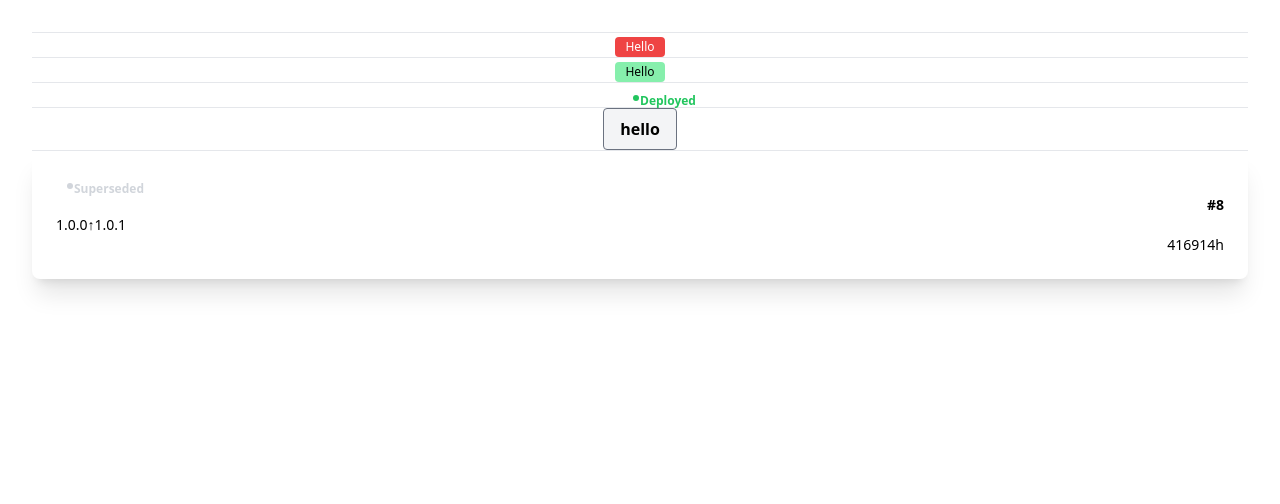
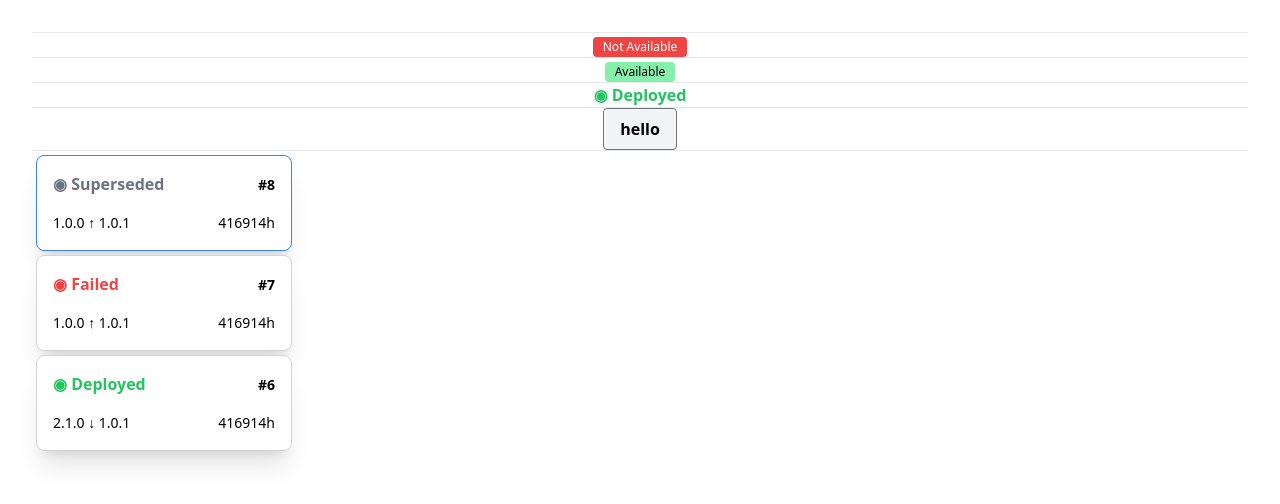
Before and after one commit to komodorio/helm-dashboard, a React (Vite) app in the folder dashboard/: page / in a window 1280 px wide. Shown: the top 504 px of the page. Built offline with nearby package versions, Linux system fonts and the light colour scheme.

Commit message:
Revisioning of revision card and of status

```diff
--- a/dashboard/src/App.tsx
+++ b/dashboard/src/App.tsx
@@ -1,25 +1,58 @@
-import './App.css'
-import Badge from './components/Badge'
-import Status from './components/Status'
-import Button from './components/Button'
-import RevisionCard from './components/RevisionCard'
+import "./App.css";
+import Badge from "./components/Badge";
+import Status from "./components/Status";
+import Button from "./components/Button";
+import RevisionCard from "./components/RevisionCard";
 function App() {
   return (
     <div>
       <hr />
-      <Badge type="error"> Hello </Badge>
+      <Badge type="error"> Not Available</Badge>
       <hr />
-      <Badge type="success"> Hello </Badge>
+      <Badge type="success"> Available </Badge>
       <hr />
       <Status statusCode="Deployed" />
       <hr />
-      <Button onClick={()=>{return}}> hello</Button>
+      <Button
+        onClick={() => {
+          return;
+        }}
+      >
+        {" "}
+        hello
+      </Button>
       <hr />
-      <RevisionCard revisionDate={new Date('August 19, 1975 23:15:30')}
-        revision={"8"} previousVersion={"1.0.0"} currentVersion={"1.0.1"}
-        statusCode={"Superseded"} />
+      <div className="relative h-64 w-32">
+        <RevisionCard
+          revisionDate={new Date("August 19, 1975 23:15:30")}
+          revision={"8"}
+          previousVersion={"1.0.0"}
+          currentVersion={"1.0.1"}
+          statusCode={"Superseded"}
+          isActive = "true"
+          onClick={() => {return;}}
+        />
+        <RevisionCard
+          revisionDate={new Date("August 19, 1975 23:15:30")}
+          revision={"7"}
+          previousVersion={"1.0.0"}
+          currentVersion={"1.0.1"}
+          statusCode={"Failed"}
+          isActive="false"
+          onClick={() => {return;}}
+        />
+        <RevisionCard
+          revisionDate={new Date("August 19, 1975 23:15:30")}
+          revision={"6"}
+          previousVersion={"2.1.0"}
+          currentVersion={"1.0.1"}
+          statusCode={"Deployed"}
+          isActive="false"
+          onClick={() => {return;}}
+        />
+      </div>
     </div>
-  )
+  );
 }
 
-export default App
+export default App;
--- a/dashboard/src/components/Badge.tsx
+++ b/dashboard/src/components/Badge.tsx
@@ -23,27 +23,31 @@
  * @see https://tailwindcss.com/docs/border-radius
  */
 
-import React from 'react'
+import React from "react";
 // import index.css from the main folder
-import '../index.css'
+import "../index.css";
 
-export default function Badge (
-  { type, children }:
-  { type: 'error' | 'success' | 'info' | 'default'
-    children: React.ReactNode }): JSX.Element {
+export default function Badge({
+  type,
+  children,
+}: {
+  type: "error" | "success" | "info" | "default";
+  children: React.ReactNode;
+}): JSX.Element {
   const colorVariants = {
-    error: 'bg-red-500 text-white',
-    success: 'bg-green-300 text-black-100 text-black-800',
-    info: 'bg-blue-200 text-black-800',
-    default: 'text-black-800'
-  }
+    error: "bg-red-500 text-white",
+    success: "bg-green-300 text-black-100 text-black-800",
+    info: "bg-blue-200 text-black-800",
+    default: "text-black-800",
+  };
 
-  const badgeBase = 'inline-flex items-center px-2.5 py-0.5 rounded text-xs font-light'
+  const badgeBase =
+    "inline-flex items-center px-2.5 py-0.5 rounded text-xs font-light";
   // the type of the badge is indicated by "type" prop.
   // the default type is "default".
   // the resulting span element is stored in badge_elem.
-  const badgeElem = <span className={`${badgeBase} ${colorVariants[type]}`}>{children}</span>
-  return (
-    badgeElem
-  )
+  const badgeElem = (
+    <span className={`${badgeBase} ${colorVariants[type]}`}>{children}</span>
+  );
+  return badgeElem;
 }
--- a/dashboard/src/components/Button.tsx
+++ b/dashboard/src/components/Button.tsx
@@ -13,17 +13,26 @@
  *
  */
 
-import React from 'react'
-import '../index.css'
+import React from "react";
+import "../index.css";
 // this is a type declaration for the action prop.
 // it is a function that takes a string as an argument and returns void.
 
-export default function Button({children, onClick}: {children: React.ReactNode, onClick: ()=>void}): JSX.Element{
-return(
-  <>
-    <button onClick={onClick} className="border border-gray-500 bg-gray-100 hover:bg-gray-200 text-black font-bold py-2 px-4 rounded">
+export default function Button({
+  children,
+  onClick,
+}: {
+  children: React.ReactNode;
+  onClick: () => void;
+}): JSX.Element {
+  return (
+    <>
+      <button
+        onClick={onClick}
+        className="border border-gray-500 bg-gray-100 hover:bg-gray-200 text-black font-bold py-2 px-4 rounded"
+      >
         {children}
-    </button>
-  </>
-);
+      </button>
+    </>
+  );
 }
--- a/dashboard/src/components/RevisionCard.tsx
+++ b/dashboard/src/components/RevisionCard.tsx
@@ -59,52 +59,73 @@
  *
  */
 
-import React from 'react';
-import '../index.css';
-import Status from './Status';
-export default function RevisionCard({revision, revisionDate,
- previousVersion, currentVersion, statusCode}:
- { revision: string, revisionDate: Date,
-previousVersion: string, currentVersion: string,
-statusCode: 'Deployed' | 'Superseded' | 'Failed' }):
- JSX.Element {
+import React from "react";
+import "../index.css";
+import Status from "./Status";
+export default function RevisionCard({
+  revision,
+  revisionDate,
+  previousVersion,
+  currentVersion,
+  statusCode,
+  isActive = "false",
+  onClick,
+}: {
+  revision: string;
+  revisionDate: Date;
+  previousVersion: string;
+  currentVersion: string;
+  statusCode: "Deployed" | "Superseded" | "Failed";
+  isActive: "true" | "false";
+  onClick: () => void;
+}): JSX.Element {
+  const activeVariants = {
+    true: "border-1 border-blue-500",
+    false: "border-1 border-gray-300"
+  };
   return (
-      <div className="card">
-
+    <div
+      className={`card ${activeVariants[isActive]} relative h-24 w-64 hover:card-hover m-1`}
+      onClick={onClick}
+    >
       {/* the status is displayed in the top left corner, using the Status component */}
-        <div className="flex flex-row justify-start items-start">
+      <div className="absolute top-0 left-0 mt-4 ml-4">
         <Status statusCode={statusCode} />
       </div>
 
       {/* the revision number is displayed in the top right corner */}
-        <div className="flex flex-row justify-end items-start">
+      <div className="absolute top-0 right-0 mt-4 mr-4">
         <span className="text-sm font-bold">#{revision}</span>
       </div>
-
       {/* the version-change sub part is displayed in the bottom left corner */}
-        <div className="flex flex-row justify-start items-end">
+      <div className="absolute bottom-0 left-0 mb-4 ml-4">
         <span className="text-sm font-light">{previousVersion}</span>
         {/* the correct symbol is displayed based on the previous and current */}
         {/* automatically, and the symbol is displayed directly */}
         {/* it's an up-arrow if the current version is higher than the previous, */}
         {/* and a down-arrow if the current version is lower than the previous */}
-          {currentVersion > previousVersion ? <span className="text-sm font-light"> &#8593; </span> : <span className="text-sm font-light"> &#8595; </span>}
+        {currentVersion > previousVersion ? (
+          <span className="text-sm font-light"> &#8593; </span>
+        ) : (
+          <span className="text-sm font-light"> &#8595; </span>
+        )}
         <span className="text-sm font-light">{currentVersion}</span>
       </div>
 
       {/* if the revision was made longer than 60 seconds ago, the time is displayed in minutes */}
       {/* if the revision was made longer than 60 minutes ago, the time is displayed in hours */}
-        <div className="flex flex-row justify-end items-end">
+      <div className="absolute bottom-0 right-0 mb-4 mr-4">
         <span className="text-sm font-light">
-            {Math.floor((Date.now() - revisionDate.getTime()) / 1000) < 60 ?
-              Math.floor((Date.now() - revisionDate.getTime()) / 1000) + 's' :
-              Math.floor((Date.now() - revisionDate.getTime()) / 1000 / 60) < 60 ?
-                Math.floor((Date.now() - revisionDate.getTime()) / 1000 / 60) + 'm' :
-                Math.floor((Date.now() - revisionDate.getTime()) / 1000 / 60 / 60) + 'h'
-            }
+          {Math.floor((Date.now() - revisionDate.getTime()) / 1000) < 60
+            ? Math.floor((Date.now() - revisionDate.getTime()) / 1000) + "s"
+            : Math.floor((Date.now() - revisionDate.getTime()) / 1000 / 60) < 60
+            ? Math.floor((Date.now() - revisionDate.getTime()) / 1000 / 60) +
+              "m"
+            : Math.floor(
+                (Date.now() - revisionDate.getTime()) / 1000 / 60 / 60
+              ) + "h"}
         </span>
       </div>
-
     </div>
   );
 }
--- a/dashboard/src/components/Status.tsx
+++ b/dashboard/src/components/Status.tsx
@@ -13,35 +13,28 @@
  *
  *
  */
-import React from 'react'
-import '../index.css'
-export default function Status({statusCode}: {statusCode: 'Deployed' | 'Superseded' | 'Failed'}): JSX.Element {
+import React from "react";
+import "../index.css";
+export default function Status({
+  statusCode,
+}: {
+  statusCode: "Deployed" | "Superseded" | "Failed";
+}): JSX.Element {
   const statusVariants = {
-    Deployed: 'text-green-500',
-    Superseded: 'text-gray-300',
-    Failed: 'text-red-500'
+    Deployed: "text-green-500",
+    Superseded: "text-gray-500",
+    Failed: "text-red-500",
   };
   /* the text should be bold. we can use tailwind utility class for that */
-  const baseTextElem = 'inline-flex h-2 w-2 font-bold';
+  const baseTextElem = "inline-flex font-bold";
   /* this const is the tailwind classes that should be used for displaying the small status orb correctly,
       regardless of status */
-  const baseOrbElem = 'inline-flex h-2 w-2'
   return (
-    <div className='inline-flex items-center px-2.5 py-0.5 rounded text-xs font-light'>
-      {/* an orb with the correct color is displayed according to the status code using svg */}
-      {/* this orb should be position right beside the left of the status text */}
-        <span>
-          <svg className={`${baseOrbElem} ${statusVariants[statusCode]}`} viewBox="0 0 8 8" fill="currentColor" xmlns="http://www.w3.org/2000/svg">
-            <circle cx="4" cy="4" r="3" />
-          </svg>
-        </span>
-      {/* the status text is displayed */}
-      {/* this text should be position right beside the right of the orb */}
-      {/* the color of the text is the same as the color of the orb */}
-      {/* the text should be bold */}
-        <span className={`${baseTextElem} ${statusVariants[statusCode]}`}>
-          {statusCode}
-        </span>
+    <div className="inline-flex items-center rounded font-light text-base">
+      {/* a unicode circle is displayed with the correct color is displayed according to the status code using svg */}
+      <span className={`${baseTextElem} ${statusVariants[statusCode]}`}>
+        {"\u25c9"} {statusCode}
+      </span>
     </div>
-)
+  );
 }
--- a/dashboard/src/index.css
+++ b/dashboard/src/index.css
@@ -5,6 +5,25 @@
 .card {
     background-color: theme('colors.white');
     border-radius: theme('borderRadius.lg');
+    border: theme('borderWidth.DEFAULT') solid theme('colors.gray.200');
+    padding: theme('spacing.6');
+    box-shadow: theme('boxShadow.xl');
+  }
+.card-hover{
+   background-color: theme('colors.gray.100');
+    border-radius: theme('borderRadius.lg');
+    padding: theme('spacing.6');
+    box-shadow: theme('boxShadow.xl');
+}
+.card-active{
+   background-color: theme('colors.gray.200');
+    border-radius: theme('borderRadius.lg');
+    padding: theme('spacing.6');
+    box-shadow: theme('boxShadow.xl');
+}
+.card-disabled{
+   background-color: theme('colors.gray.300');
+    border-radius: theme('borderRadius.lg');
     padding: theme('spacing.6');
     box-shadow: theme('boxShadow.xl');
   }
```
Also changed, not shown: dashboard/src/main.tsx (+7 -7 lines). Lines whose indentation alone changed are shown as unchanged.
